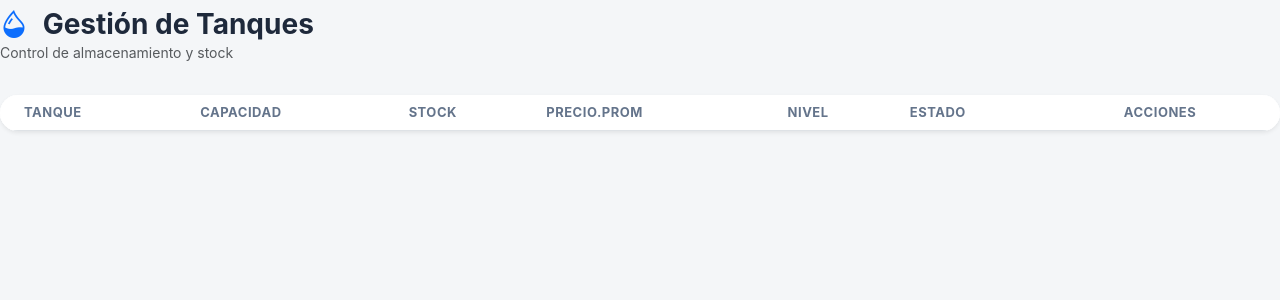
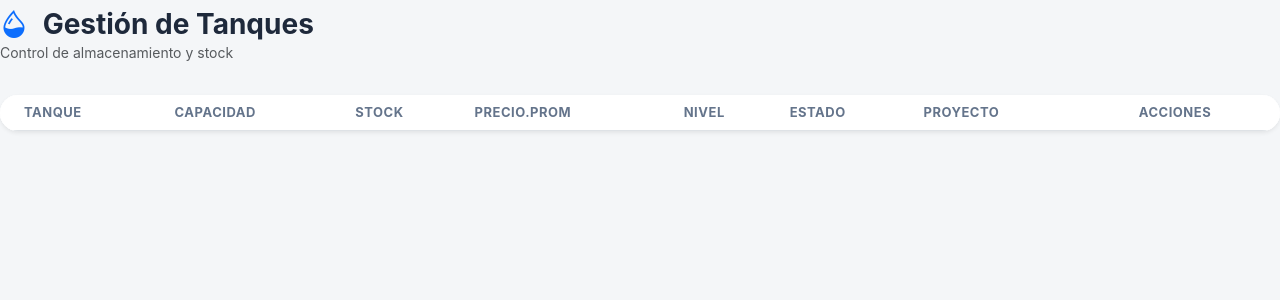
Before and after one commit to rcardenasch/App_Combustible, a Flask app: template templates/tanques.html in a window 1280 px wide. Shown: the top 300 px of the page. Run offline with Flask 3, Linux system fonts and the light colour scheme; the template is opened without the code that fills it, so the values that code supplies are empty; some libraries are stand-ins or nearby versions.

Commit message:
Cambios con un nuevo campo en rendimiento tablad

```diff
--- a/templates/tanques.html
+++ b/templates/tanques.html
@@ -48,6 +48,7 @@
                         <th>Precio.Prom</th>
                         <th>Nivel</th>
                         <th>Estado</th>
+                        <th>Proyecto</th>
                         <th class="text-center pe-4">Acciones</th>
                     </tr>
 
@@ -122,7 +123,16 @@
                                 {% endif %}
 
                         </td>
+                        <td>
+                            <div class="d-flex align-items-center">
 
+                                <span class="badge bg-info-subtle text-info border border-info-subtle">
+                                    <i class="bi bi-building me-1"></i>
+                                    {{ t.proyecto.nombre_corto if t.proyecto and t.proyecto.nombre_corto else 'Sin
+                                    Proyecto' }}
+                                </span>
+                            </div>
+                        </td>
                         <td class="text-center pe-4">
 
                             <div class="btn-group shadow-sm">
@@ -307,7 +317,8 @@ MODAL NUEVO
 
                         <div class="col-md-12 mb-2">
 
-                            <label class="form-label fw-bold text-secondary small text-uppercase">Asignación de Proyecto</label>
+                            <label class="form-label fw-bold text-secondary small text-uppercase">Asignación de
+                                Proyecto</label>
 
                             <select name="proyecto_id" class="form-select border-warning-subtle shadow-sm" required>
 
```
